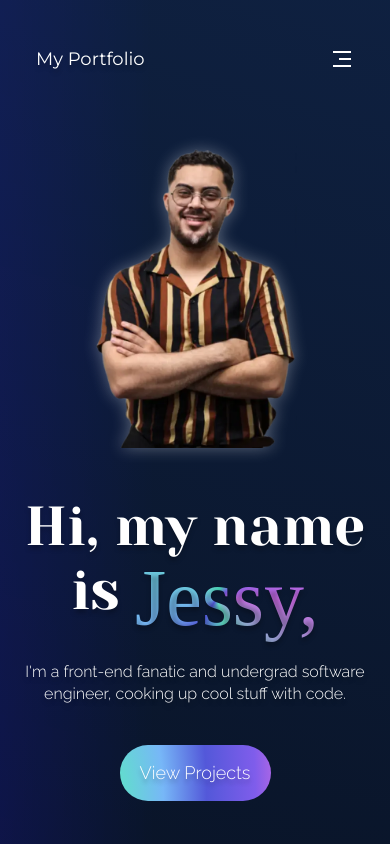
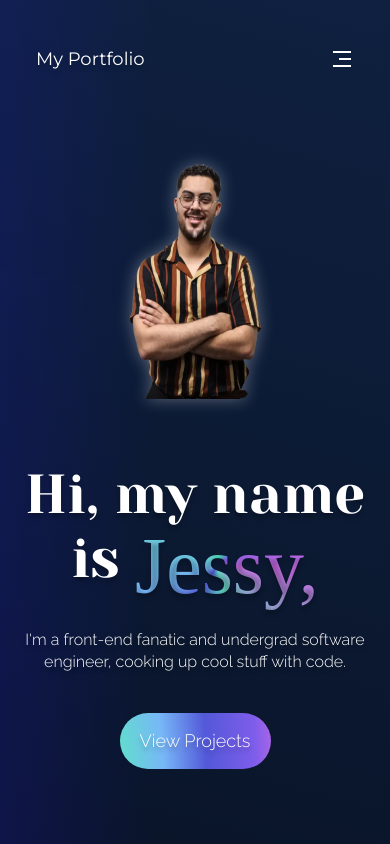
Before and after one commit to J3SSY-ANDU/my-portfolio, a React (Create React App) app: page / in a window 390 px wide. Shown: the top 844 px of the page. Built offline with nearby package versions, Linux system fonts and the light colour scheme; a web font is replaced by a local one.

Commit message:
header updated

```diff
--- a/src/containers/header/header.css
+++ b/src/containers/header/header.css
@@ -178,11 +178,11 @@
     }
 
     .portfolio__header-container {
-        gap: 2rem;
+        gap: 0;
     }
 
     .portfolio__header-container_intro {
-        gap: 2rem;
+        gap: 0;
     }
 
     .portfolio__header-container_intro-text {
@@ -206,7 +206,12 @@
         line-height: 50px;
     }
 
+    .portfolio__header-container_intro-image {
+        height: inherit;
+    }
+
     .portfolio__header-container_intro-image img {
-        width: 60%;
+        height: 65%;
+        width: normal;
     }
 }
```
